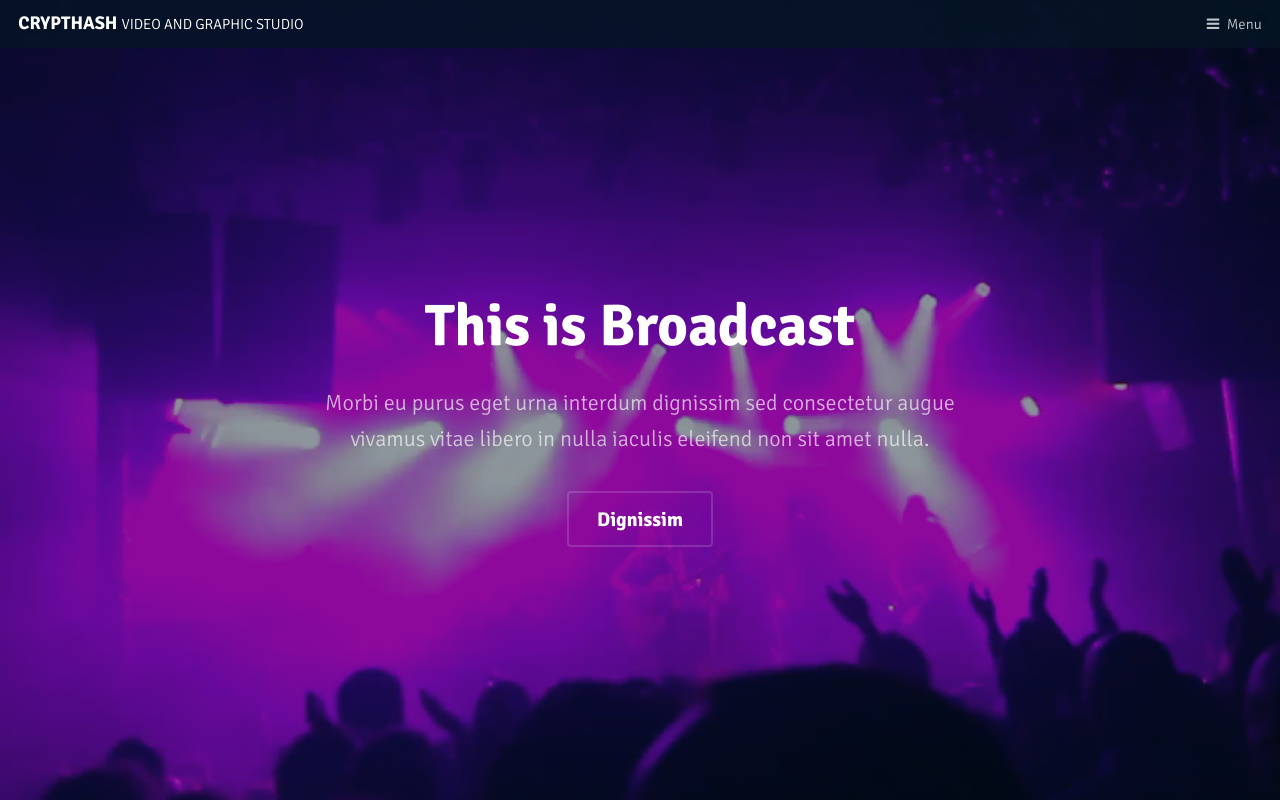
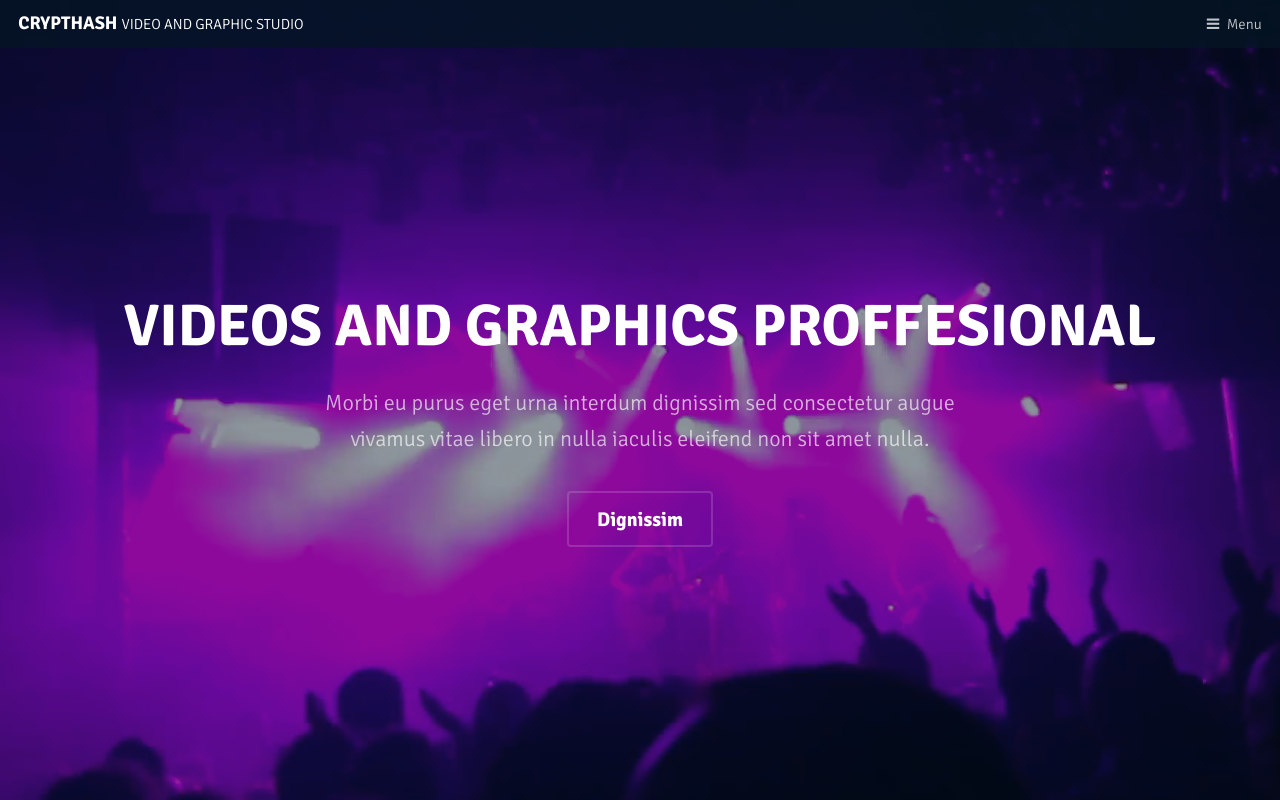
Before and after one commit to krypthash/krypthash.github.io, a plain HTML site: page index.html in a window 1280 px wide. Shown: the top 800 px of the page. Drawn offline with Linux system fonts and the light colour scheme.

Commit message:
Update index.html

```diff
--- a/index.html
+++ b/index.html
@@ -37,7 +37,7 @@
 				<section id="banner" data-video="images/banner">
 					<div class="inner">
 						<header>
-							<h1>This is Broadcast</h1>
+							<h1>VIDEOS AND GRAPHICS PROFFESIONAL</h1>
 							<p>Morbi eu purus eget urna interdum dignissim sed consectetur augue<br />
 							vivamus vitae libero in nulla iaculis eleifend non sit amet nulla.</p>
 						</header>
```
